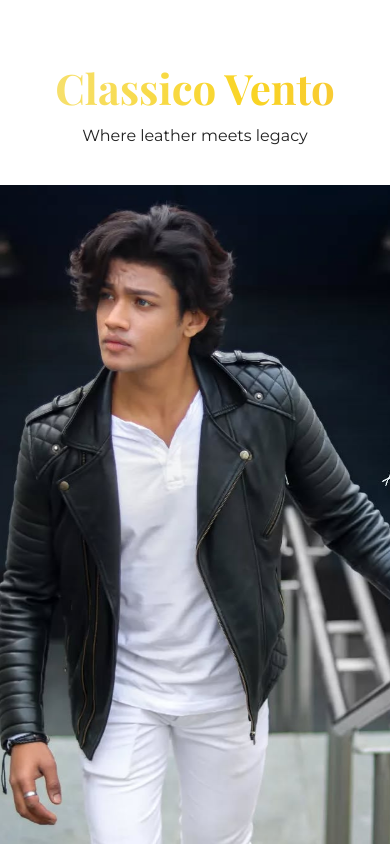
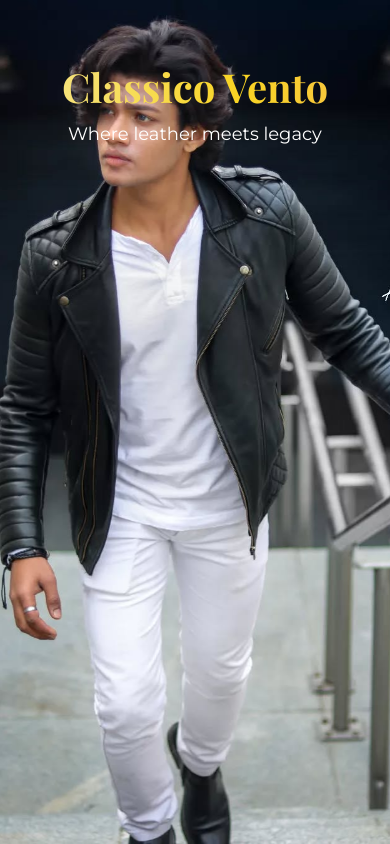
Before and after one commit to classico-vento/classico-vento.github.io, a plain HTML site: page index.html in a window 390 px wide. Shown: the top 844 px of the page. Drawn offline with nearby package versions, Linux system fonts and the light colour scheme.

Commit message:
Update index.html

```diff
--- a/index.html
+++ b/index.html
@@ -19,45 +19,37 @@
       background-color: #fff;
     }
 
-    /* Top white welcome section */
-    .top-welcome {
-      background-color: #fff;
-      text-align: center;
-      padding: 60px 20px 40px;
-    }
-
-    .top-welcome h1 {
-      font-family: 'Playfair Display', serif;
-      font-size: 60px;
-      margin-bottom: 10px;
-      background: linear-gradient(90deg, #f6e27a, #f9d423, #f6ba52, #eab308);
-      background-size: 200% auto;
-      -webkit-background-clip: text;
-      -webkit-text-fill-color: transparent;
-      animation: shine 5s linear infinite;
-    }
-
-    .top-welcome p {
-      font-size: 20px;
-      color: #222;
-    }
-
-    /* Hero Section */
     .hero {
+      background-color: #000; /* black background only for this section */
       background-image: url('bg.jpg');
       background-size: cover;
       background-position: center;
       height: 100vh;
       display: flex;
       flex-direction: column;
-      justify-content: center;
+      justify-content: flex-start;
       align-items: center;
       text-align: center;
       color: #fff;
-      padding: 0 20px;
+      padding-top: 60px;
     }
 
-    /* Removed text from hero section */
+    .hero h1 {
+      font-family: 'Playfair Display', serif;
+      font-size: 60px;
+      background: linear-gradient(90deg, #f6e27a, #f9d423, #f6ba52, #eab308);
+      background-size: 200% auto;
+      -webkit-background-clip: text;
+      -webkit-text-fill-color: transparent;
+      animation: shine 5s linear infinite;
+      margin-bottom: 10px;
+    }
+
+    .hero p {
+      font-size: 18px;
+      color: #fff; /* make sure this stays white on black background */
+      margin-bottom: 30px;
+    }
 
     @keyframes shine {
       0% { background-position: 0% center; }
@@ -85,12 +77,8 @@
     }
 
     @media (max-width: 768px) {
-      .top-welcome h1 {
-        font-size: 42px;
-      }
-
-      .top-welcome p {
-        font-size: 16px;
+      .hero h1 {
+        font-size: 40px;
       }
 
       .welcome {
@@ -105,18 +93,11 @@
 </head>
 <body>
 
-  <!-- Top White Welcome Section -->
-  <div class="top-welcome">
+  <div class="hero">
     <h1>Classico Vento</h1>
     <p>Where leather meets legacy</p>
   </div>
 
-  <!-- Hero Section with Background Image -->
-  <div class="hero">
-    <!-- No text here -->
-  </div>
-
-  <!-- Welcome Text Paragraph -->
   <div class="welcome">
     <h2>Welcome to Classico Vento</h2>
     <p>
```
